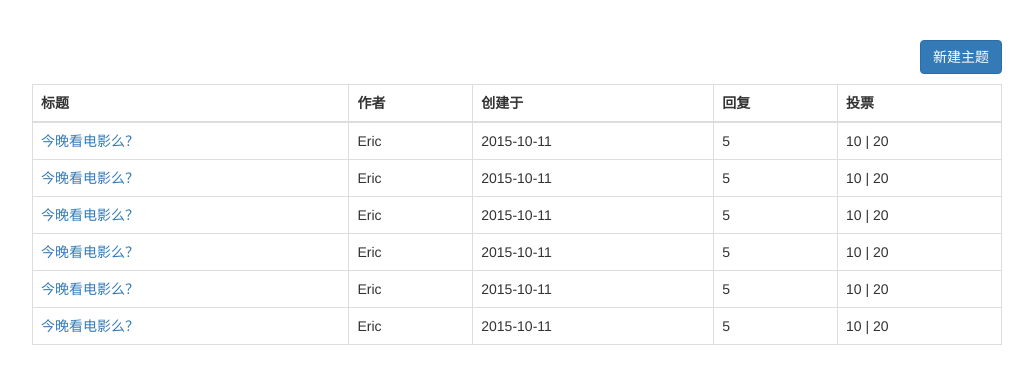
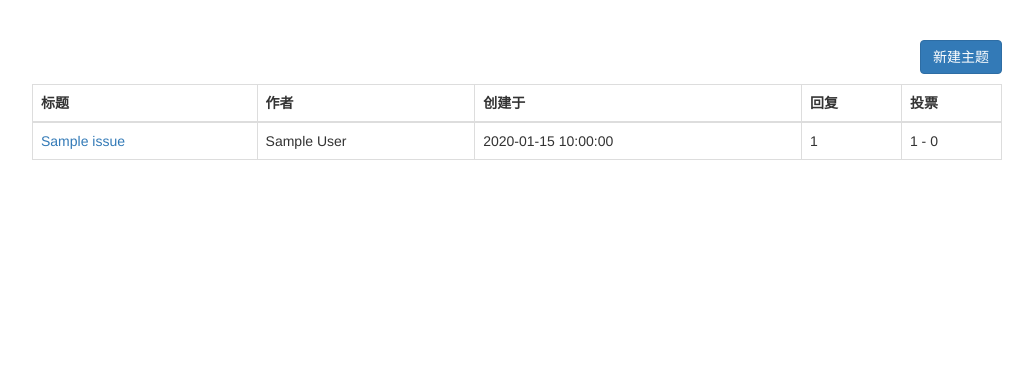
Before and after one commit to ericzhong/learn_django, a Django app: page / in a window 1280 px wide. Shown: the part 72-456 px from the top of the page, without its empty margins (123-1156 px from the left). Run offline with Django 3.2, Linux system fonts and the light colour scheme; tables that the repository leaves empty hold one stand-in row (values such as "Sample post"); some libraries are stand-ins or nearby versions.

Commit message:
dynamic table of homepage

```diff
--- a/mysite/vote/templates/index.html
+++ b/mysite/vote/templates/index.html
@@ -49,12 +49,15 @@
           </tr>
         </thead>
         <tbody>
-          <tr><td><a href="issue.html">今晚看电影么？</a></td><td>Eric</td><td>2015-10-11</td><td>5</td><td>10 | 20</td></tr>
-          <tr><td><a href="issue.html">今晚看电影么？</a></td><td>Eric</td><td>2015-10-11</td><td>5</td><td>10 | 20</td></tr>
-          <tr><td><a href="issue.html">今晚看电影么？</a></td><td>Eric</td><td>2015-10-11</td><td>5</td><td>10 | 20</td></tr>
-          <tr><td><a href="issue.html">今晚看电影么？</a></td><td>Eric</td><td>2015-10-11</td><td>5</td><td>10 | 20</td></tr>
-          <tr><td><a href="issue.html">今晚看电影么？</a></td><td>Eric</td><td>2015-10-11</td><td>5</td><td>10 | 20</td></tr>
-          <tr><td><a href="issue.html">今晚看电影么？</a></td><td>Eric</td><td>2015-10-11</td><td>5</td><td>10 | 20</td></tr>
+          {% for item in items %}
+          <tr>
+              <td><a href="issue.html">{{ item.title }}</td>
+              <td>{{ item.user }}</td>
+              <td>{{ item.create_time }}</td>
+              <td>{{ item.reply }}</td>
+              <td>{{ item.agree }} - {{ item.disagree }}</td>
+          </tr>
+          {% endfor %}
         </tbody>
       </table>
     </div>
--- a/mysite/vote/views.py
+++ b/mysite/vote/views.py
@@ -1,7 +1,21 @@
 from django.shortcuts import render
 from django.http import HttpResponse
+
+from .models import User,Issue,Vote,Comment
 
 # Create your views here.
 
 def home(request):
-    return render(request, 'index.html')
+    issues = Issue.objects.all().order_by('-create_time')
+    items = []
+    for issue in issues:
+        item = {}
+        item['title'] = issue.title
+        item['user'] = issue.create_by.name
+        item['create_time'] =  issue.create_time.strftime('%Y-%m-%d %H:%M:%S');
+        item['reply'] =  Comment.objects.filter(issue_id=issue.id).count()
+        item['agree'] = Vote.objects.filter(issue_id=issue.id,agree=True).count()
+        item['disagree'] = Vote.objects.filter(issue_id=issue.id,agree=False).count()
+        items.append(item)
+
+    return render(request, 'index.html', {'items': items})
```
